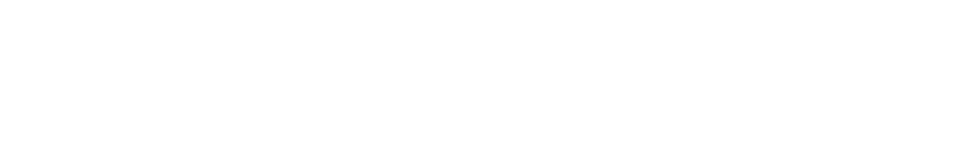
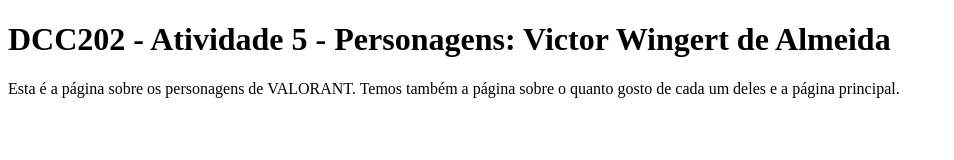
Before and after one commit to ufjf-dcc202/ufjf-dcc202-2023-3-b-atv5-victorwingert, a website: page personagens.html in a window 1280 px wide. Shown: the whole page, without its empty margins (0-954 px from the left). Drawn offline with Linux system fonts and the light colour scheme.

Commit message:
adicionei um título e parágrafo

```diff
--- a/personagens.html
+++ b/personagens.html
@@ -3,9 +3,12 @@
 <head>
     <meta charset="UTF-8">
     <meta name="viewport" content="width=device-width, initial-scale=1.0">
-    <title>Document</title>
+    <title>DCC202 - Atividade 5 - Personagens: Victor Wingert de Almeida</title>
 </head>
 <body>
-
+    <main>
+        <h1>DCC202 - Atividade 5 - Personagens: Victor Wingert de Almeida</h1>
+        <p>Esta é a página sobre os personagens de VALORANT. Temos também a página sobre o quanto gosto de cada um deles e a página principal.</p>
+    </main>
 </body>
 </html>
```
